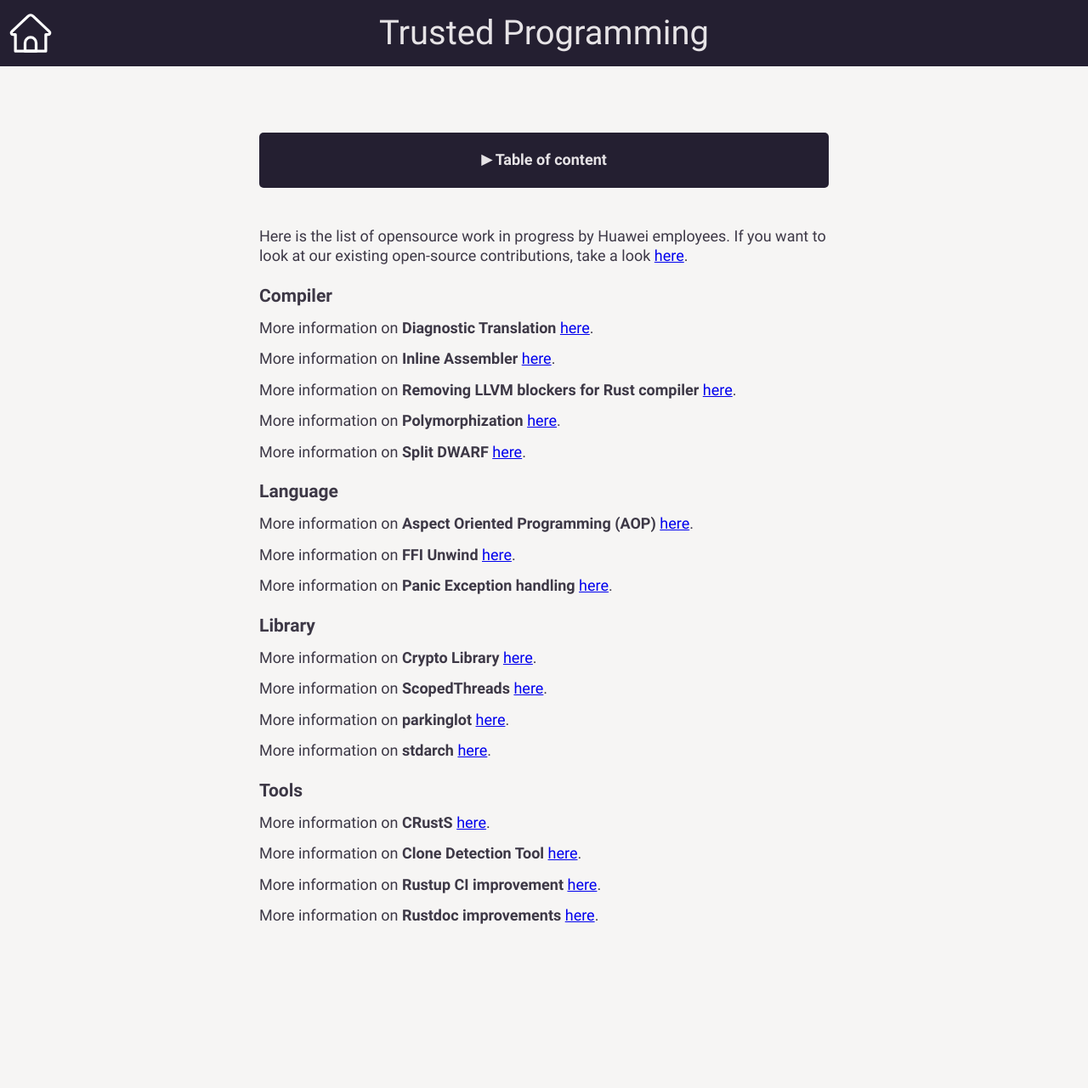
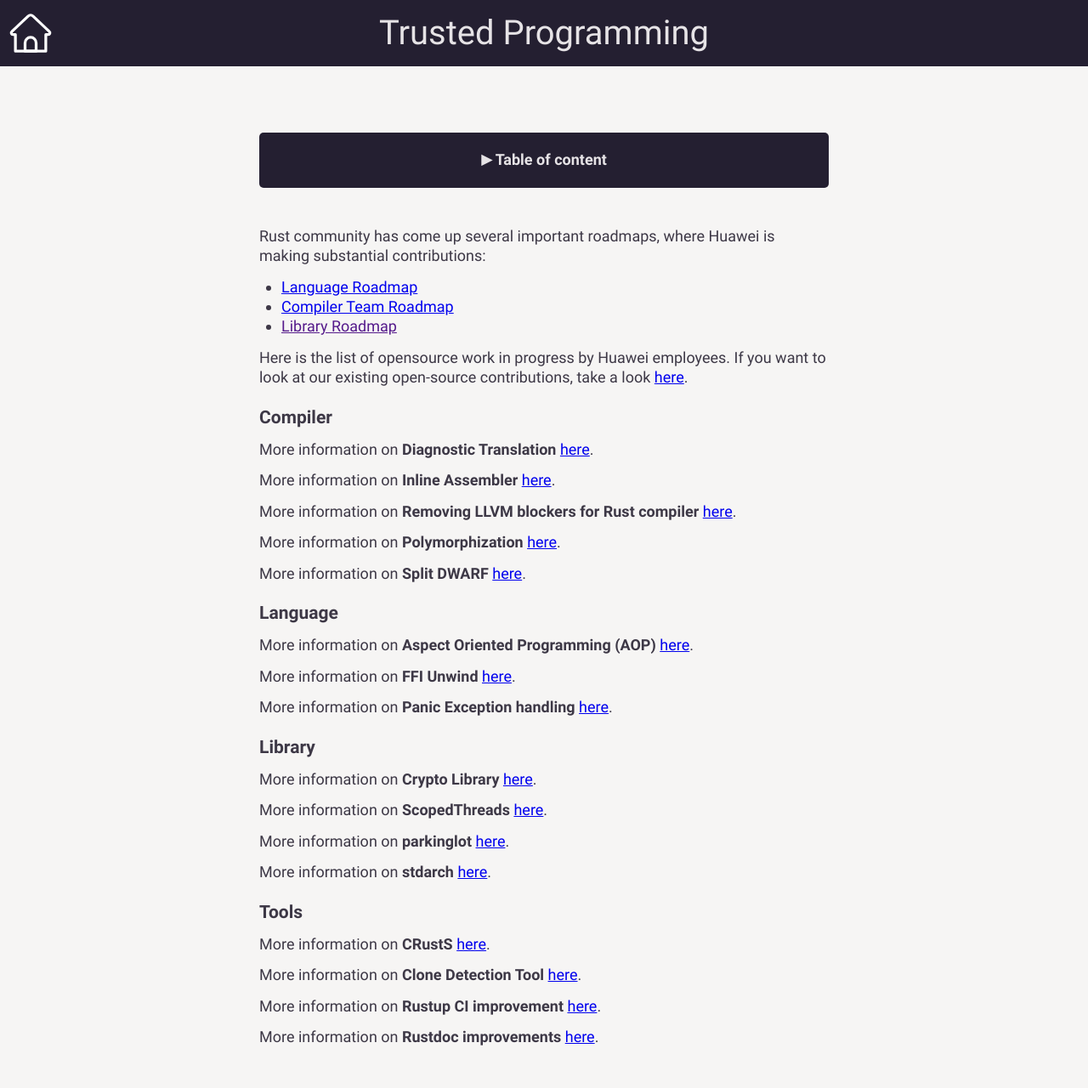
Before and after one commit to yijunyu/trusted-programming.github.io, a Jekyll site: the page built from articles/work-in-progress/index.md, in a window 1280 px wide. Shown: the whole page at 85% size. Built offline with Jekyll 4.4.1, drawn with Linux system fonts in a browser that asks for light colours; before the commit the page ends 1138 px from its top, so only the background shows below that.

Commit message:
Update index.md

```diff
--- a/articles/work-in-progress/index.md
+++ b/articles/work-in-progress/index.md
@@ -4,6 +4,12 @@
 toc: true
 list_in_items: false
 ---
+
+Rust community has come up several important roadmaps, where Huawei is making substantial contributions:
+
+- [Language Roadmap](https://blog.rust-lang.org/inside-rust/2022/04/04/lang-roadmap-2024.html)
+- [Compiler Team Roadmap](https://blog.rust-lang.org/inside-rust/2022/02/22/compiler-team-ambitions-2022.html)
+- [Library Roadmap]()
 
 Here is the list of opensource work in progress by Huawei employees. If you want to look at our existing open-source contributions, take a look [here]({{ site.baseurl }}/articles/opensource-contributions.html).
 
```
